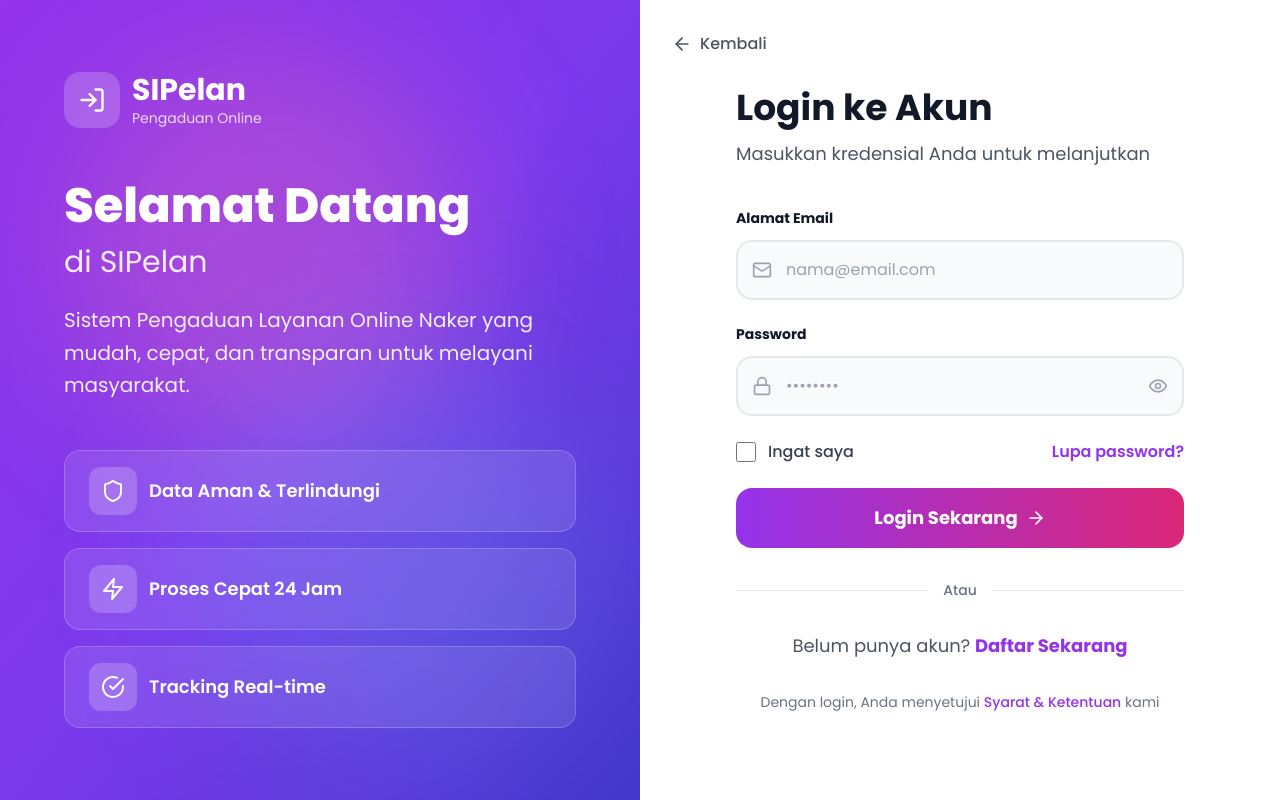
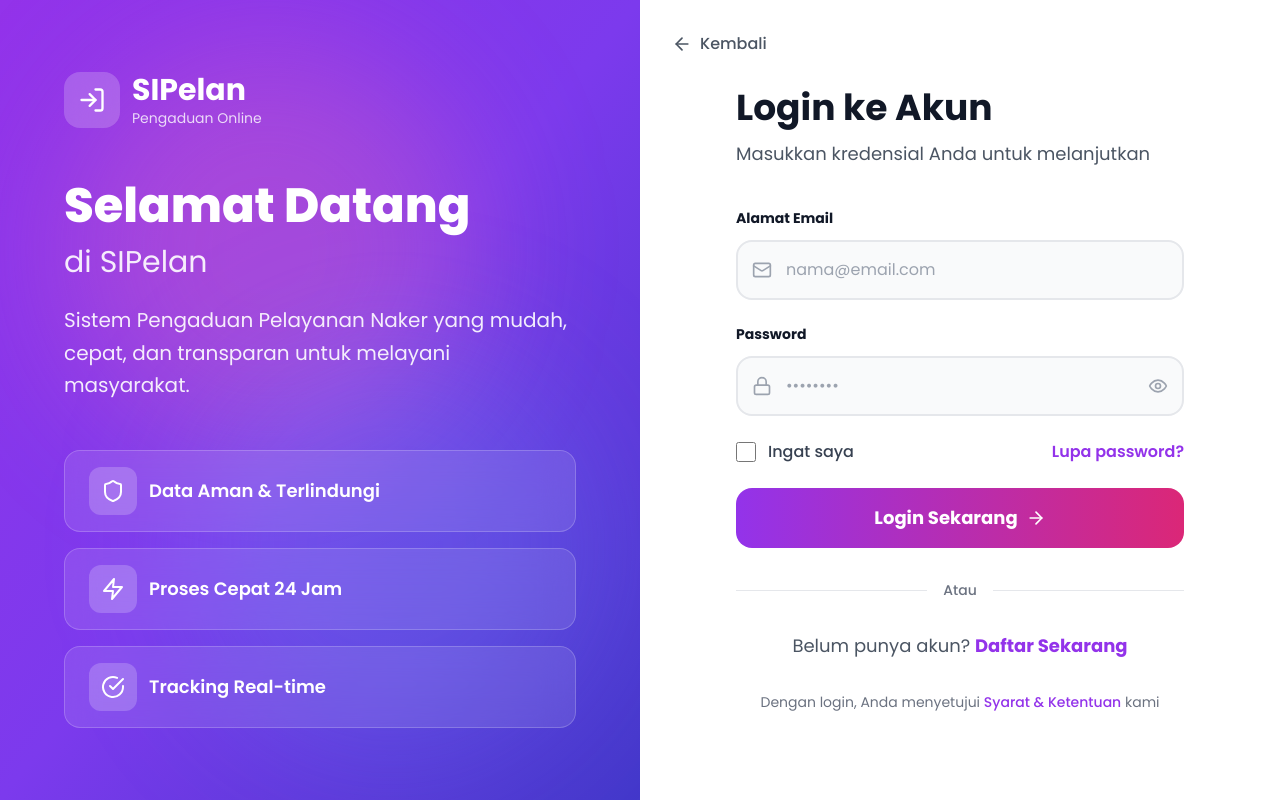
Before and after one commit to dianlent/sipelan, a Next.js app: page /login in a window 1280 px wide. Built offline with nearby package versions, Linux system fonts and the light colour scheme.

Commit message:
Update service description in login page

```diff
--- a/app/login/page.tsx
+++ b/app/login/page.tsx
@@ -109,7 +109,7 @@ export default function LoginPage() {
               <span className="block text-3xl font-normal text-white/90 mt-2">di SIPelan</span>
             </h1>
             <p className="text-xl text-white/90 mb-12 leading-relaxed">
-              Sistem Pengaduan Layanan Online Naker yang mudah, cepat, dan transparan untuk melayani masyarakat.
+              Sistem Pengaduan Pelayanan Naker yang mudah, cepat, dan transparan untuk melayani masyarakat.
             </p>
 
             {/* Features */}
```
